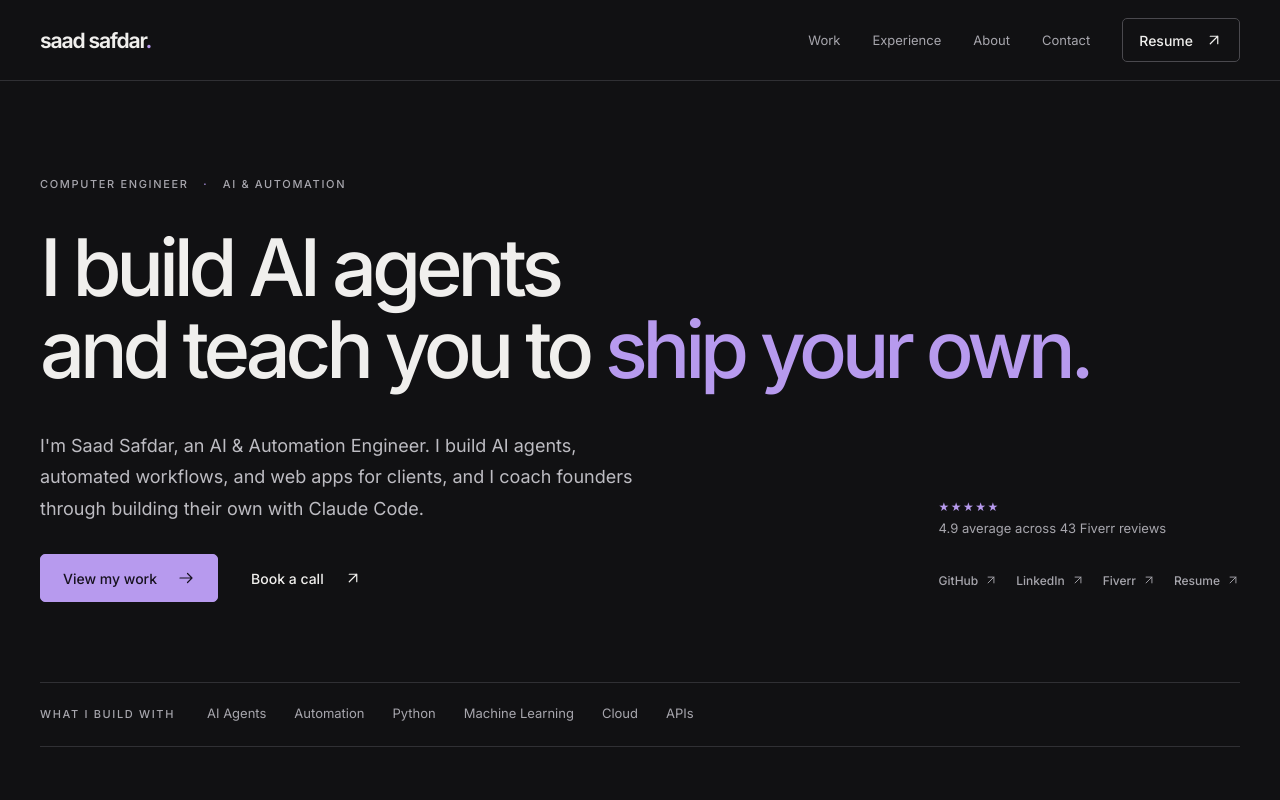
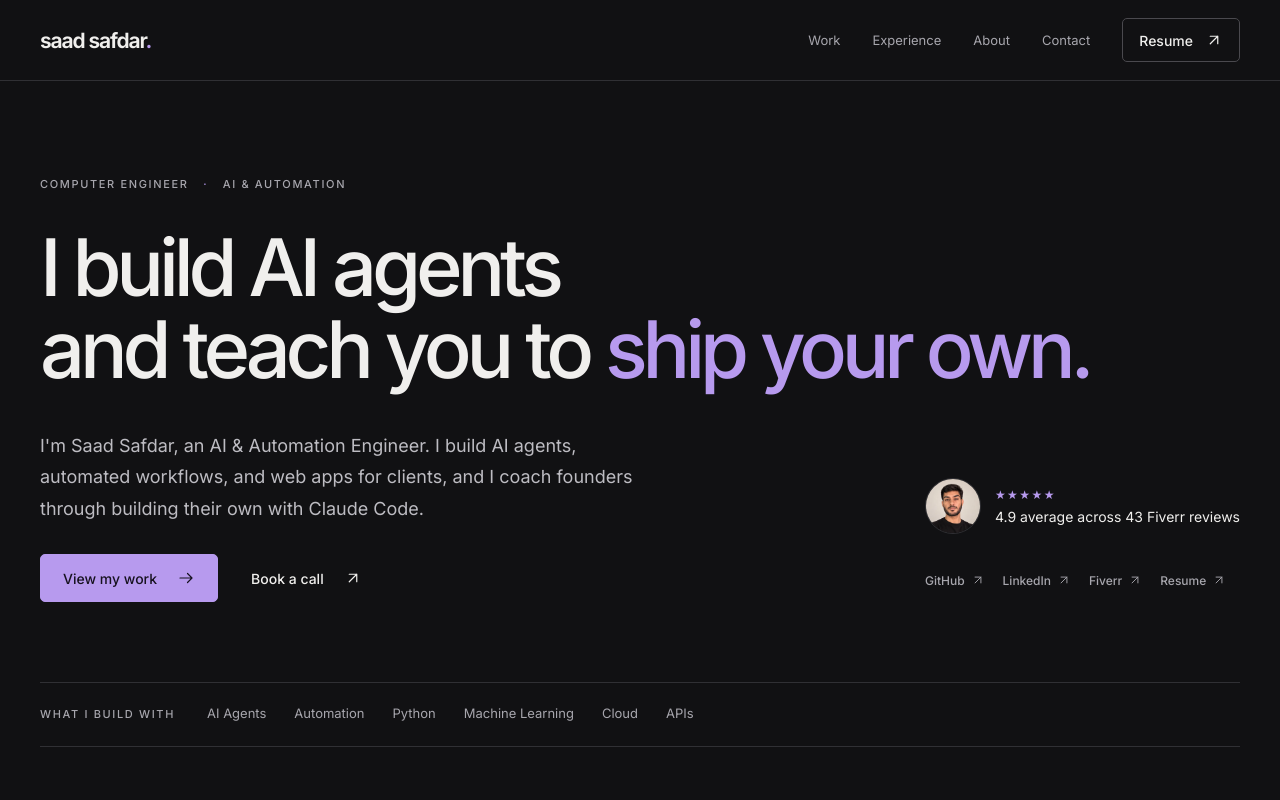
Before and after one commit to Mr-Engnr/saad-3d-portfolio, a React (Vite) app: page / in a window 1280 px wide. Shown: the top 800 px of the page. Built offline with nearby package versions, Linux system fonts and the light colour scheme; a web font is replaced by a local one.

Commit message:
Lead client work with SusuKonnect; add hero portrait and heavier proof line

```diff
--- a/src/components/Hero.jsx
+++ b/src/components/Hero.jsx
@@ -1,6 +1,6 @@
 import { Arrow, SocialLinks } from "./Shared";
 import { reviewSummary } from "../constants";
-import { site } from "../site";
+import { site, asset } from "../site";
 export default function Hero() {
   return (
     <section className="hero container" id="top" aria-labelledby="hero-title">
@@ -37,10 +37,18 @@ export default function Hero() {
         </div>
         <div className="hero-aside">
           <a className="hero-proof" href="#reviews">
-            <span className="stars" aria-hidden="true">
-              ★★★★★
-            </span>
+            <img
+              className="hero-portrait"
+              src={asset("images/portrait-320.webp")}
+              width="320"
+              height="320"
+              alt=""
+              decoding="async"
+            />
             <span>
+              <span className="stars" aria-hidden="true">
+                ★★★★★
+              </span>
               {reviewSummary.average} average across {reviewSummary.count}{" "}
               {reviewSummary.platform} reviews
             </span>
--- a/src/constants/index.js
+++ b/src/constants/index.js
@@ -1,15 +1,4 @@
 export const clientProjects = [
-  {
-    name: "AI InterConnect",
-    slug: "ai-interconnect",
-    contribution:
-      "Converted an existing GoHighLevel drag-and-drop website into a standalone HTML website and deployed it on LeadEngine.",
-    url: "https://www.aiinterconnect.com/",
-    domain: "aiinterconnect.com",
-    category: "AI / B2B growth",
-    description:
-      "A business website presenting AI-powered outreach, sales workflows, and go-to-market services for B2B companies.",
-  },
   {
     name: "SusuKonnect",
     slug: "susukonnect",
@@ -31,6 +20,17 @@ export const clientProjects = [
     category: "AI / Digital media",
     description:
       "An editorial website presenting film series, characters, and story timelines for an AI film brand.",
+  },
+  {
+    name: "AI InterConnect",
+    slug: "ai-interconnect",
+    contribution:
+      "Converted an existing GoHighLevel drag-and-drop website into a standalone HTML website and deployed it on LeadEngine.",
+    url: "https://www.aiinterconnect.com/",
+    domain: "aiinterconnect.com",
+    category: "AI / B2B growth",
+    description:
+      "A business website presenting AI-powered outreach, sales workflows, and go-to-market services for B2B companies.",
   },
 ];
 
--- a/src/index.css
+++ b/src/index.css
@@ -318,18 +318,32 @@ ul {
 }
 .hero-proof {
   display: flex;
-  flex-direction: column;
-  gap: 6px;
-  font-size: 13px;
-  color: var(--muted);
-  margin-bottom: 22px;
+  align-items: center;
+  gap: 14px;
+  font-size: 14px;
+  line-height: 1.5;
+  color: var(--text);
+  margin-bottom: 24px;
   transition: color 0.18s;
 }
 .hero-proof:hover {
-  color: var(--text);
+  color: var(--accent);
+}
+.hero-proof > span {
+  display: flex;
+  flex-direction: column;
+  gap: 2px;
 }
 .hero-proof .stars {
   font-size: 12px;
+}
+.hero-portrait {
+  width: 56px;
+  height: 56px;
+  border-radius: 50%;
+  object-fit: cover;
+  border: 1px solid var(--line);
+  flex-shrink: 0;
 }
 .social-links {
   display: flex;
```
